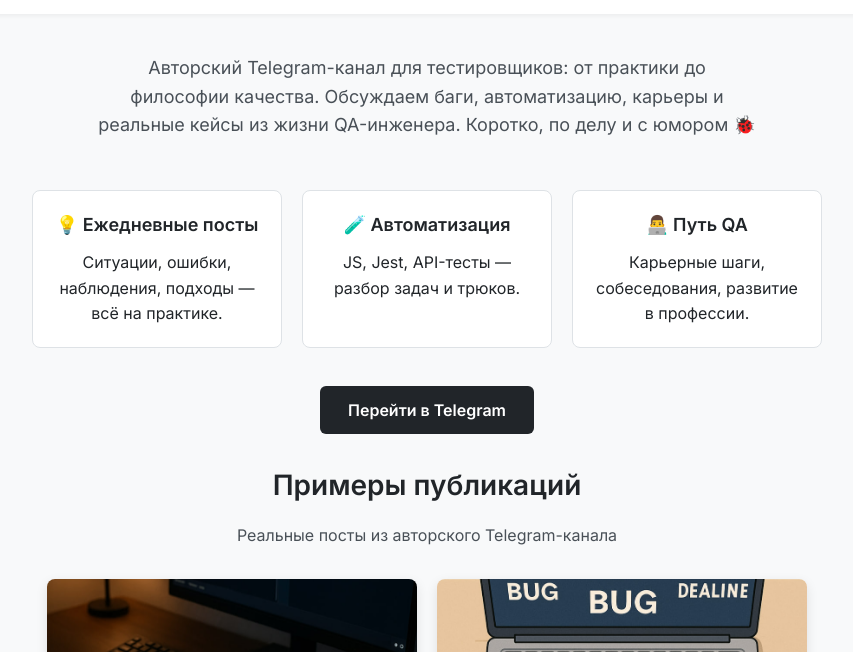
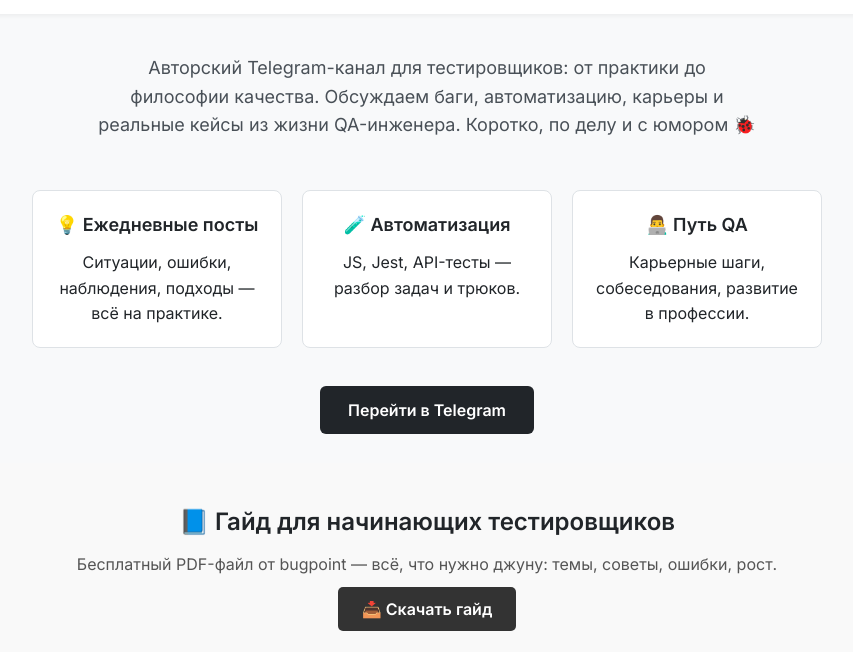
Before and after one commit to depedence/depedence.github.io, a plain HTML site: page index.html in a window 1280 px wide. Shown: the part 300-952 px from the top of the page, without its empty margins (213-1066 px from the left). Drawn offline with Linux system fonts and the light colour scheme.

Commit message:
add pdf guide

```diff
--- a/index.html
+++ b/index.html
@@ -191,6 +191,40 @@
       font-weight: 600;
     }
 
+    .guide-section {
+  background-color: #f9f9f9;
+  padding: 40px;
+  text-align: center;
+  border-radius: 10px;
+  margin: 30px 0;
+}
+
+.guide-section h2 {
+  font-size: 24px;
+  margin-bottom: 10px;
+}
+
+.guide-section p {
+  font-size: 16px;
+  color: #555;
+  margin-bottom: 20px;
+}
+
+.download-btn {
+  background-color: #333;
+  color: #fff;
+  padding: 12px 24px;
+  text-decoration: none;
+  border-radius: 5px;
+  font-weight: bold;
+  transition: background-color 0.3s ease;
+}
+
+.download-btn:hover {
+  background-color: #555;
+}
+
+
   </style>
 </head>
 <body>
@@ -221,6 +255,13 @@
   <div class="cta">
     <a href="https://t.me/bugpointqa" target="_blank">Перейти в Telegram</a>
   </div>
+
+  <section class="guide-section">
+  <h2>📘 Гайд для начинающих тестировщиков</h2>
+  <p>Бесплатный PDF-файл от bugpoint — всё, что нужно джуну: темы, советы, ошибки, рост.</p>
+  <a href="https://disk.yandex.ru/i/GOcP-hjff29HOA" target="_blank" class="download-btn">📥 Скачать гайд</a>
+  </section>
+
 
   <section class="content-examples">
     <h2>Примеры публикаций</h2>
```
